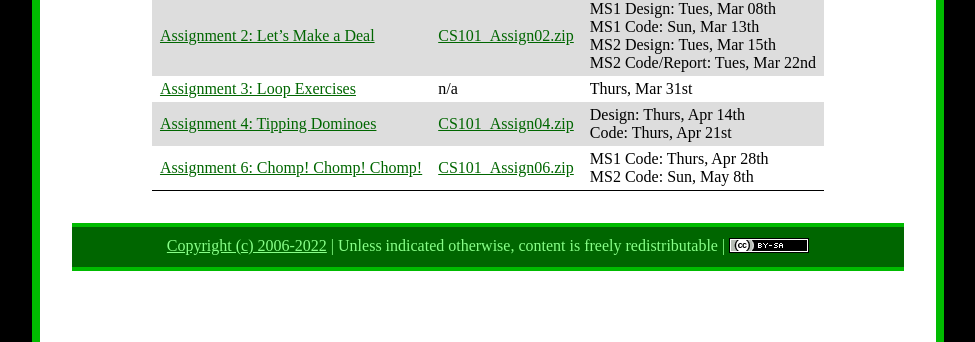
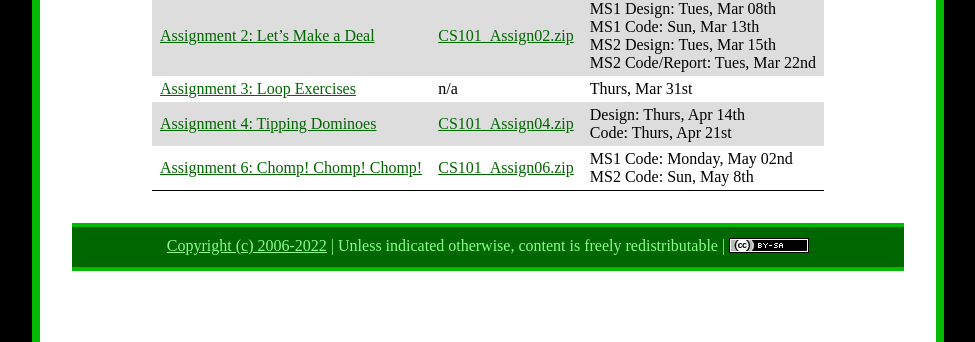
Before and after one commit to ycpcs/cs101-spring2022, a Jekyll site: the page built from assign/index.md, in a window 1280 px wide. Shown: the part 279-621 px from the top of the page, without its empty margins (152-1127 px from the left). Built offline with Jekyll 4.4.1, drawn with Linux system fonts in a browser that asks for light colours.

Commit message:
Extended the deadline for assign6 and added practise exam

```diff
--- a/assign/index.md
+++ b/assign/index.md
@@ -15,7 +15,7 @@ Assignment | File | Due date(s)
 [Assignment 2: Let's Make a Deal](assign02.html) | [CS101\_Assign02.zip](CS101_Assign02.zip) | MS1 Design: Tues, Mar 08th<br>MS1 Code: Sun, Mar 13th<br>MS2 Design: Tues, Mar 15th<br>MS2 Code/Report: Tues, Mar 22nd
 [Assignment 3: Loop Exercises](assign03.html) | n/a | Thurs, Mar 31st
 [Assignment 4: Tipping Dominoes](assign04.html) | [CS101\_Assign04.zip](CS101_Assign04.zip) | Design: Thurs, Apr 14th<br>Code: Thurs, Apr 21st
-[Assignment 6: Chomp! Chomp! Chomp!](assign06.html) | [CS101\_Assign06.zip](CS101_Assign06.zip) | MS1 Code: Thurs, Apr 28th<br>MS2 Code: Sun, May 8th
+[Assignment 6: Chomp! Chomp! Chomp!](assign06.html) | [CS101\_Assign06.zip](CS101_Assign06.zip) | MS1 Code: Monday, May 02nd<br>MS2 Code: Sun, May 8th
 
 
 <!-- [Assignment 5: Snake](assign05.html) | [CS101\_Assign05.zip](CS101_Assign05.zip) | Design: Thurs, Apr 22nd<br>Code: Thurs, Apr 29th -->
```
Also changed, not shown: assign/assign06.md (+1 -1 lines), practice/index.md (+3 -3 lines).
